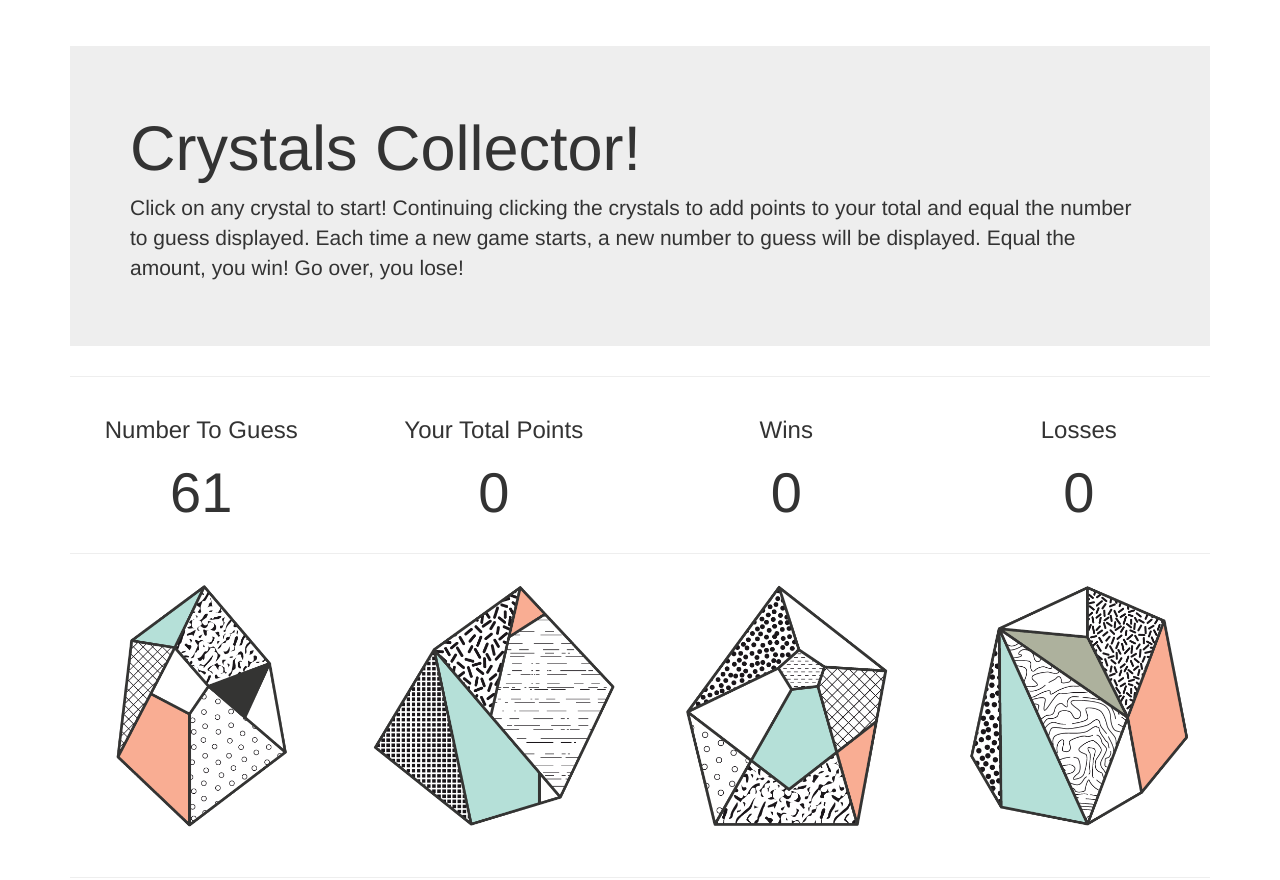
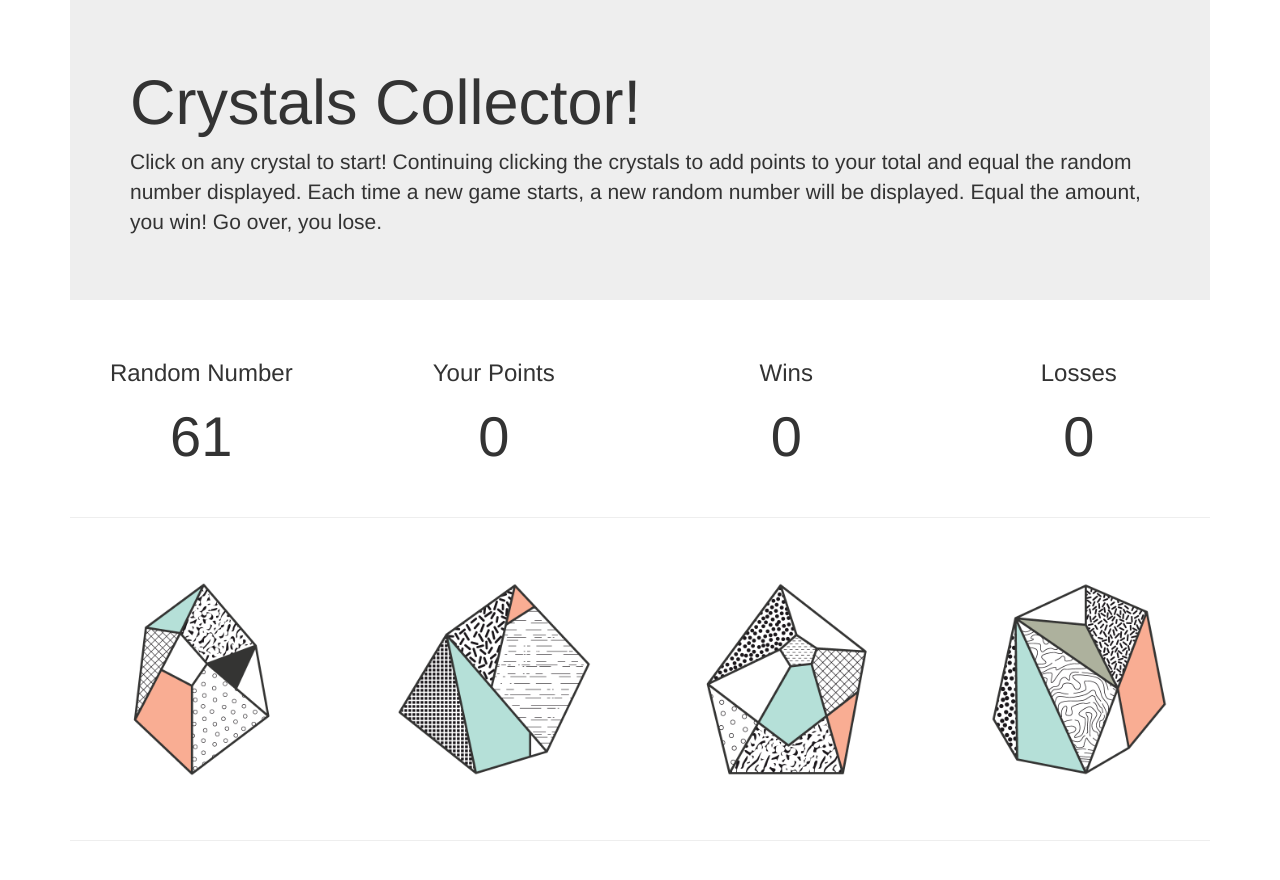
Before and after one commit to lancehenry/week-4-game, a plain HTML site: page index.html in a window 1280 px wide. Drawn offline with nearby package versions, Linux system fonts and the light colour scheme.

```diff
--- a/assets/css/style.css
+++ b/assets/css/style.css
@@ -1,20 +1,35 @@
+/************************************
+JUMBOTRON
+************************************/
+
 .container .jumbotron {
     border-radius: 0;
 }
 
-.jumbotron {
-    margin-top: 4%;
-    /* background-color: #b5e0d8; */
+/************************************
+ROW - 1 (SCORE, WINS, LOSSES)
+************************************/
+
+.row-1 {
+    margin-bottom: 40px;
+    margin-top: 40px;
+    font-size: 4em;
+    color: #333;
 }
 
+/************************************
+CRYSTAL ROW AND IMAGES
+************************************/
+
 .crystal-image {
+    padding: 30px;
     border: none;
 }
 
-#number-to-guess,
-#counter,
-#wins,
-#losses {
-    font-size: 4em;
-    color: #333;
+#crystal-1,
+#crystal-2,
+#crystal-3,
+#crystal-4 {
+    margin-top: 10px;
+    margin-bottom: 10px;
 }
--- a/assets/javascript/game.js
+++ b/assets/javascript/game.js
@@ -4,17 +4,17 @@
 // Create a function that resets the game.
 // Create a function that alerts "You win"
 // Create a function that alerts "You lose"
-// Create an on click function for crystal one, two, three, four, which calls back to other functions and appends to the user total points. You might need an if/else statement for the win/losses part of each click.
+// Create an on click function for crystal one, two, three, four, which calls back other functions and appends to the user total points.
 
 $(document).ready(function () {
 
     // PICKS A RANDOM NUMBER BETWEEN 19 - 120 AT THE START OF THE GAME
     var randomNumber = Math.floor(Math.random() * 101 + 19);
 
-    // THIS APPENDS THE RANDOM NUMBER TO THE NUMBER-TO-GUESS ID IN HTML DOC
+    // APPENDS THE RANDOM NUMBER TO THE NUMBER-TO-GUESS ID IN HTML DOC
     $("#number-to-guess").text(randomNumber);
 
-    // THIS PICKS A RANDOM NUMBER BETWEEN 1 - 12 FOR EACH CRYSTAL
+    // PICKS A RANDOM NUMBER BETWEEN 1 - 12 FOR EACH CRYSTAL
     var crystalOne = Math.floor(Math.random() * 11 + 1);
     var crystalTwo = Math.floor(Math.random() * 11 + 1);
     var crystalThree = Math.floor(Math.random() * 11 + 1);
@@ -25,7 +25,7 @@ $(document).ready(function () {
     var wins = 0;
     var losses = 0;
 
-    // THIS APPENDS THE NUMBER OF WINS AND LOSSES TO THE WINS ID AND LOSSES ID IN HTML DOC
+    // APPENDS THE NUMBER OF WINS AND LOSSES TO THE WINS ID AND LOSSES ID IN HTML DOC
     $("#wins").text(wins);
     $("#losses").text(losses);
 
@@ -33,18 +33,20 @@ $(document).ready(function () {
     function reset() {
         randomNumber = Math.floor(Math.random() * 101 + 19);
         $("#number-to-guess").text(randomNumber);
-        // var crystals = [];
-        // var numberOfCrystals = 4;
-        // for (var i = 0; i < numberOfCrystals; ++i) {
-        //     crystals.push(Math.floor(Math.random() * 11 + 1));
-        // }
-        var crystalOne = Math.floor(Math.random() * 11 + 1);
-        var crystalTwo = Math.floor(Math.random() * 11 + 1);
-        var crystalThree = Math.floor(Math.random() * 11 + 1);
-        var crystalFour = Math.floor(Math.random() * 11 + 1);
+        crystalOne = Math.floor(Math.random() * 11 + 1);
+        crystalTwo = Math.floor(Math.random() * 11 + 1);
+        crystalThree = Math.floor(Math.random() * 11 + 1);
+        crystalFour = Math.floor(Math.random() * 11 + 1);
         userTotal = 0;
         $("#counter").text(userTotal);
     }
+
+    // COULDN'T GET THIS TO WORK WITHIN THE RESET FUNCTION ABOVE
+    // var crystals = [];
+    // var numberOfCrystals = 4;
+    // for (var i = 0; i < numberOfCrystals; ++i) {
+    //     crystals.push(Math.floor(Math.random() * 11 + 1));
+    // }
 
     // ADDS THE WIN TO THE WINS ID IN HTML DOC
     function youWin() {
--- a/index.html
+++ b/index.html
@@ -34,23 +34,21 @@
         <!-- JUMBOTRON HEADER -->
         <header class="jumbotron">
             <h1>Crystals Collector!</h1>
-            <p class="directions">Click on any crystal to start! Continuing clicking the crystals to add points to your total and equal the number
-                to guess displayed. Each time a new game starts, a new number to guess will be displayed. Equal the amount,
-                you win! Go over, you lose!</p>
+            <p class="directions">Click on any crystal to start! Continuing clicking the crystals to add points to your total and equal the random
+                number displayed. Each time a new game starts, a new random number will be displayed. Equal the amount, you
+                win! Go over, you lose.</p>
         </header>
 
-        <hr>
-
         <!-- NUMBER TO GUESS, USER POINTS, WINS, LOSSES ROW -->
-        <div class="row text-center">
+        <div class="row text-center row-1">
 
             <div class="col-xs-12 col-sm-6 col-md-3 col-lg-3">
-                <h3>Number To Guess</h3>
+                <h3>Random Number</h3>
                 <span id="number-to-guess"></span>
             </div>
 
             <div class="col-xs-12 col-sm-6 col-md-3 col-lg-3">
-                <h3>Your Total Points</h3>
+                <h3>Your Points</h3>
                 <span id="counter">0</span>
             </div>
 
@@ -68,7 +66,7 @@
         <hr>
 
         <!-- CRYSTALS WITH RANDOM SPECIFIC VALUES EACH RELOAD -->
-        <div class="row text-center">
+        <div class="row text-center row-2">
 
             <div class="col-xs-12 col-sm-6 col-md-3 col-lg-3">
                 <div class="thumbnail crystal-image" id="crystal-1">
@@ -100,7 +98,7 @@
     </div>
 </body>
 
-    <!-- LINKED JAVASCRIPT FILE -->
-    <script src="assets/javascript/game.js"></script>
+<!-- LINKED JAVASCRIPT FILE -->
+<script src="assets/javascript/game.js"></script>
 
 </html>
```
Also changed, not shown: 1 other file.
